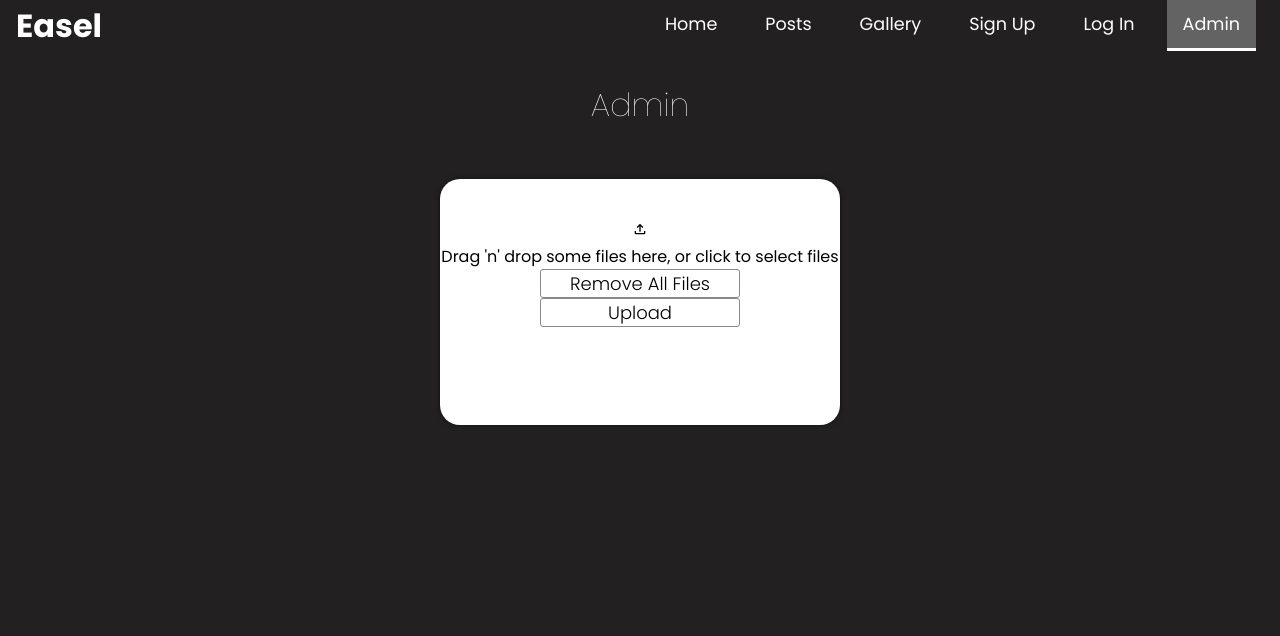
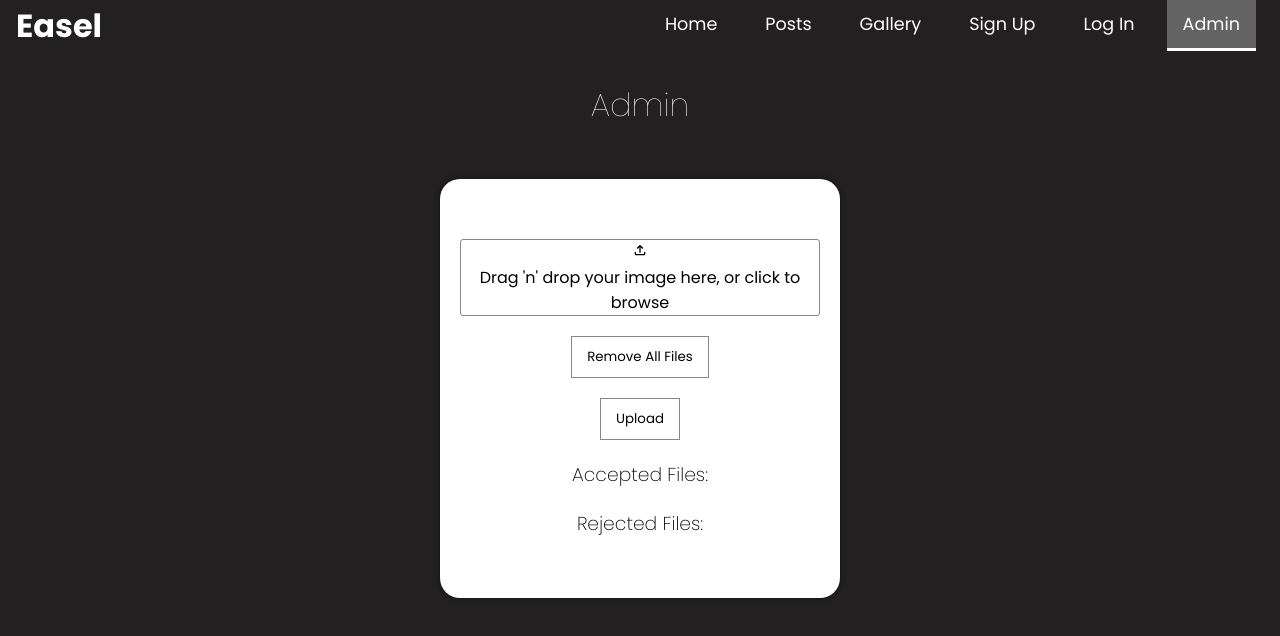
Before and after one commit to AdiPadi2703/Easel, a Next.js app: page /Admin in a window 1280 px wide. Shown: the top 636 px of the page. Built offline with nearby package versions, Linux system fonts and the light colour scheme.

Commit message:
add styling to admin and finish basic image upload

```diff
--- a/app/Components/Admin/Admin.css
+++ b/app/Components/Admin/Admin.css
@@ -24,26 +24,3 @@
     color: white;
     font-weight: 100;
 }
-
-.admin-box button{
-    display:flex;
-    justify-content:center;
-    align-items:center;
-    flex-direction:column;
-    margin: 0 auto;
-    width: 50%;
-    border:1px solid rgb(139, 135, 135);
-    border-radius:3px;
-    background-color: white;
-    font-size: 18px;
-    font-weight: 300;
-}
-
-.admin-box button:hover {
-    color:white;
-    background-color: rgba(34, 32, 32);
-}
-
-.upload-icon {
-    font-size: 20;
-}
--- a/app/Components/Admin/Dropzone.css
+++ b/app/Components/Admin/Dropzone.css
@@ -1,3 +1,28 @@
-.drop-box {
+.drop-form {
+    padding: 10px;
+}
 
+.drop-form .upload-box {
+    border: solid 1px rgb(139, 135, 135);
+    border-radius: 3px;
 }
+
+.drop-form > * {
+    padding: 10px;
+}
+
+.drop-form button {
+    border: solid 1px rgb(139, 135, 135);
+    background-color: white;
+    padding: 10px 15px;
+}
+
+.drop-form .upload-box:hover{
+    color: white;
+    background-color: rgba(34, 32, 32);
+}
+
+.drop-form button:hover{
+    color: white;
+    background-color: rgba(34, 32, 32);
+}
--- a/app/Components/Admin/Dropzone.jsx
+++ b/app/Components/Admin/Dropzone.jsx
@@ -2,11 +2,11 @@
 import React, { useCallback } from "react";
 import { useDropzone } from "react-dropzone";
 import { MdOutlineFileUpload } from "react-icons/md";
-import { CldUploadWidget } from "next-cloudinary";
 
 import Image from "next/image";
+import "./Dropzone.css";
 
-function Dropzone(props) {
+function Dropzone() {
   const [files, setFiles] = React.useState([]);
   const [rejected, setRejected] = React.useState([]);
 
@@ -63,8 +63,9 @@ function Dropzone(props) {
 
     const formData = new FormData();
     files.forEach((file) => formData.append("file", file));
-    formData.append("upload_preset", "easel_images");
+    formData.append("upload_preset", "ml_default");
     formData.append("timestamp", timestamp);
+    formData.append("signature", signature);
     formData.append("api_key", process.env.NEXT_PUBLIC_CLOUDINARY_API_KEY);
     formData.append(
       "cloud_name",
@@ -82,26 +83,22 @@ function Dropzone(props) {
 
   return (
     <form className="drop-form" onSubmit={uploadToCloud}>
-      <div
-        {...getRootProps({
-          className: props.className,
-        })}
-      >
+      <div {...getRootProps()}>
         <input {...getInputProps()} />
         {isDragActive ? (
-          <p>
+          <div className="upload-box">
             <MdOutlineFileUpload className="upload-icon" />
             <br />
             Drop the files here ...
             <br />
             <br />
-          </p>
+          </div>
         ) : (
-          <p>
+          <div className="upload-box">
             <MdOutlineFileUpload className="upload-icon" />
             <br />
-            Drag 'n' drop some files here, or click to select files
-          </p>
+            Drag 'n' drop your image here, or click to browse
+          </div>
         )}
       </div>
 
@@ -114,9 +111,9 @@ function Dropzone(props) {
         <button type="submit">Upload</button>
       </div>
 
-      <div className="upload-list" style={{ color: "white" }}>
+      <div className="upload-list">
         <h3 style={{ fontWeight: "200" }}>Accepted Files:</h3>
-        <ul>
+        <ul style={{ listStyle: "none" }}>
           {files.map((file) => (
             <li key={file.name}>
               {file.name}
@@ -141,10 +138,7 @@ function Dropzone(props) {
         </ul>
       </div>
 
-      <div
-        className="rejected-files"
-        style={{ color: "white", textAlign: "center" }}
-      >
+      <div className="rejected-files">
         <h3 style={{ fontWeight: "200" }}>Rejected Files:</h3>
         <ul style={{ listStyle: "none" }}>
           {rejected.map(({ file, errors }) => (
--- a/app/api/sign-cloudinary-params/route.js
+++ b/app/api/sign-cloudinary-params/route.js
@@ -2,15 +2,15 @@ import { v2 as cloudinary } from "cloudinary";
 
 cloudinary.config({
   cloud_name: process.env.NEXT_PUBLIC_CLOUDINARY_CLOUD_NAME,
-  api_key: process.env.CLOUDINARY_API_KEY,
+  api_key: process.env.NEXT_PUBLIC_CLOUDINARY_API_KEY,
   api_secret: process.env.CLOUDINARY_API_SECRET,
 });
 
 export async function POST(req) {
   const timestamp = Math.round(new Date().getTime() / 1000);
   const paramsToSign = {
-    timestamp,
-    upload_preset: process.env.CLOUDINARY_UPLOAD_PRESET,
+    timestamp: timestamp,
+    upload_preset: process.env.NEXT_PUBLIC_CLOUDINARY_UPLOAD_PRESET,
   };
 
   const signature = cloudinary.utils.api_sign_request(
```
